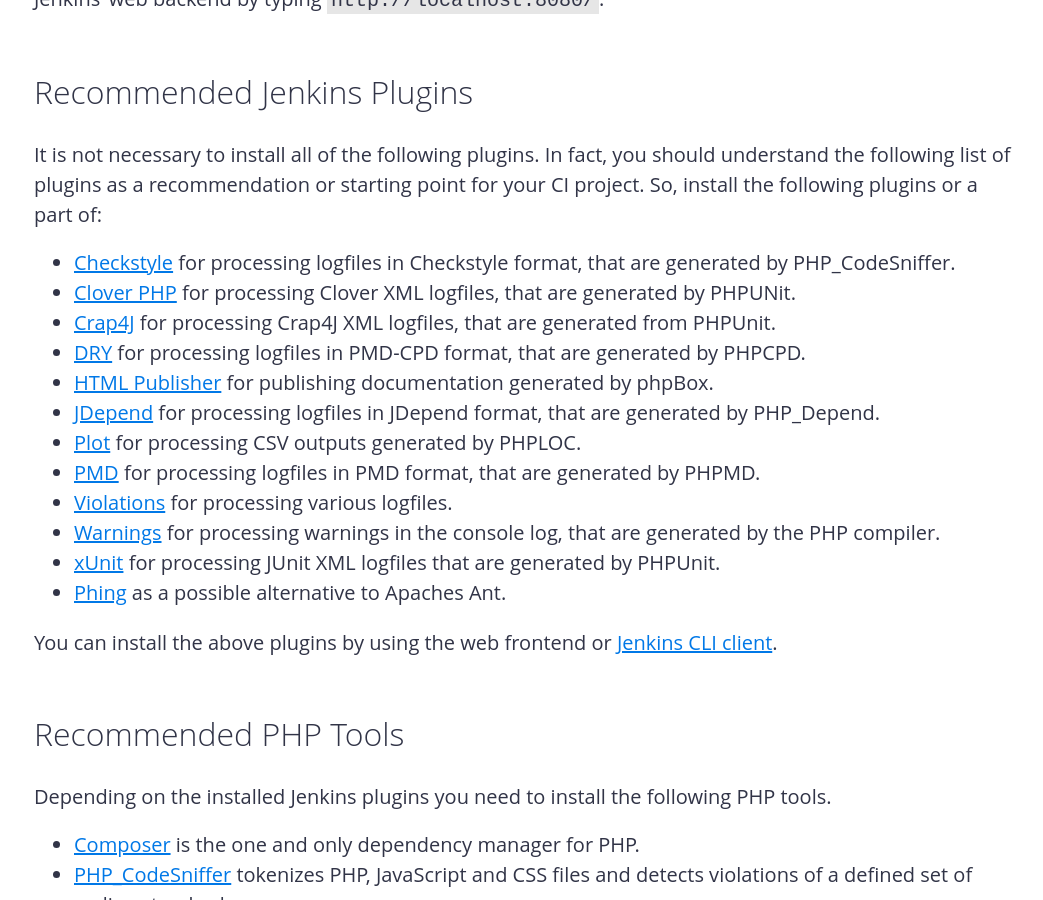
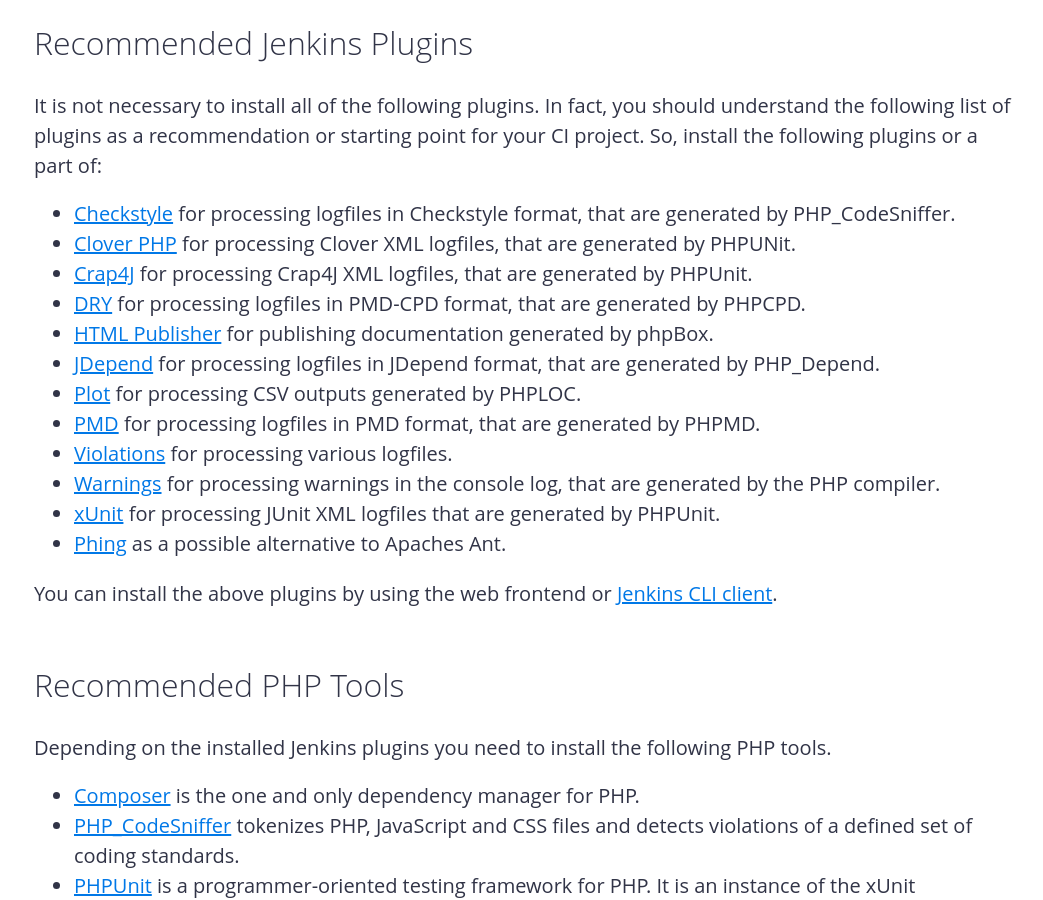
Before and after one commit to code-smell/code-smell.github.io, a Jekyll site: the page built from _posts/2016-10-14-continuous-integration-with-jenkins.md, in a window 1280 px wide and 900 px high, scrolled down 1739 px. Shown: the whole window, without its empty margins (116-1159 px from the left). Built offline with Jekyll 4.4.1, drawn with Linux system fonts in a browser that asks for light colours.

Commit message:
Fix typo, change heading

```diff
--- a/_posts/2016-10-14-continuous-integration-with-jenkins.md
+++ b/_posts/2016-10-14-continuous-integration-with-jenkins.md
@@ -33,7 +33,7 @@ We are going to use [Apache Ant][ant]{:target="_blank"} as the build system. Alt
 
 You should use a version control system like [Git][git]{:target="_blank"} or [Apache Subversion][subversion]{:target="_blank"} (Git preferred). Why not join [GitHub][github]{:target="_blank"}? GitHub is one of the best web-based Git repository hosting services.
 
-## Jenkins
+### Jenkins
 
 The installation of [Jenkins][jenkins]{:target="_blank"} is straight forward. After finishing the installation process you can access Jenkins' web backend by typing `http://localhost:8080/`.
 
@@ -43,7 +43,7 @@ It is not necessary to install all of the following plugins. In fact, you should
 
 - [Checkstyle][jkCheckstyle]{:target="_blank"} for processing logfiles in Checkstyle format, that are generated by PHP_CodeSniffer.
 - [Clover PHP][jkCloverPHP]{:target="_blank"} for processing Clover XML logfiles, that are generated by PHPUNit.
-- [Crap4J][jkCrap4J]{:target="_blank"} for processing Crap4J XML logfiles, that are generated from PHPUnit.
+- [Crap4J][jkCrap4J]{:target="_blank"} for processing Crap4J XML logfiles, that are generated by PHPUnit.
 - [DRY][jkDRY]{:target="_blank"} for processing logfiles in PMD-CPD format, that are generated by PHPCPD.
 - [HTML Publisher][jkHTMLPublisher]{:target="_blank"} for publishing documentation generated by phpBox.
 - [JDepend][jkJDepend]{:target="_blank"} for processing logfiles in JDepend format, that are generated by PHP_Depend.
```
